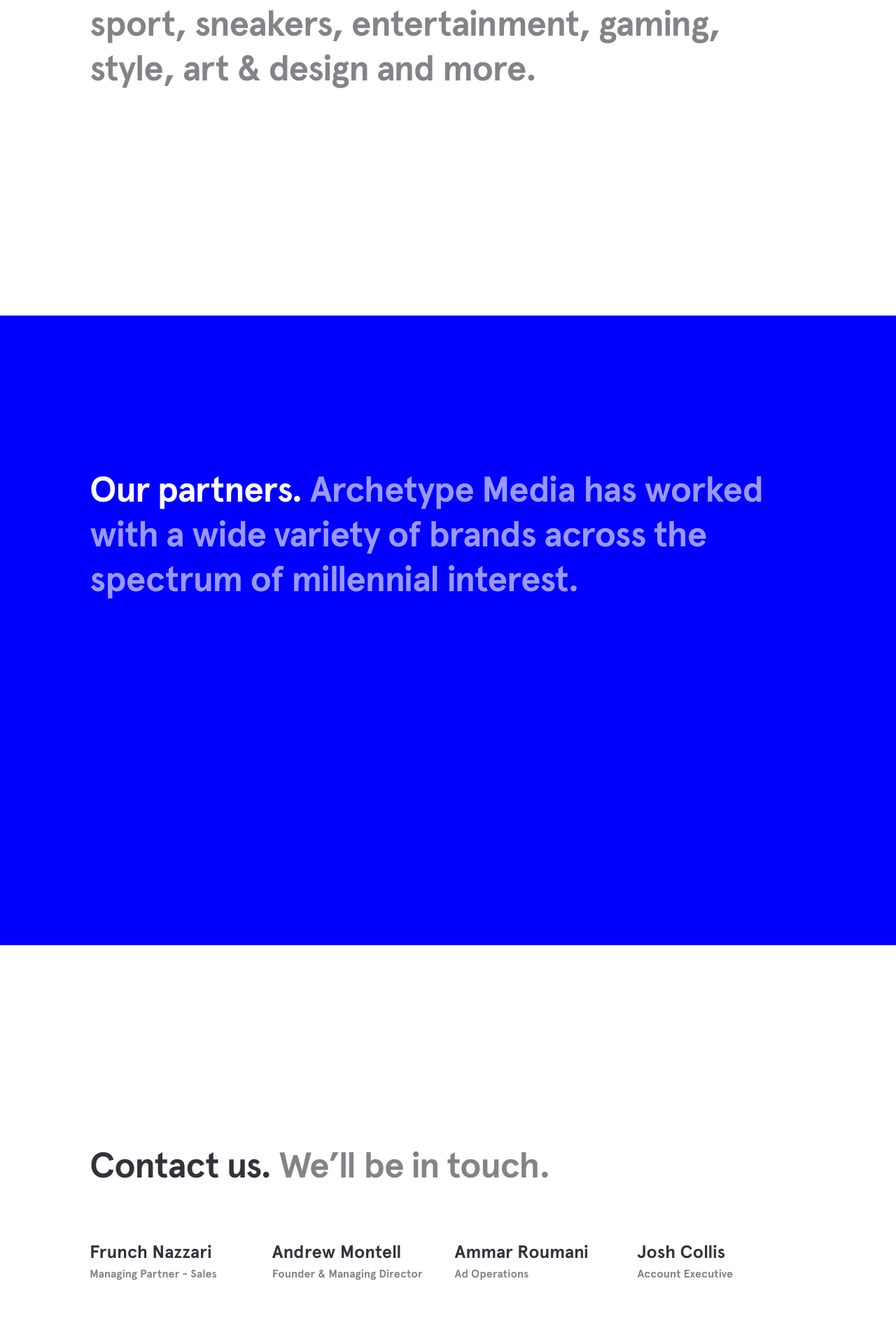
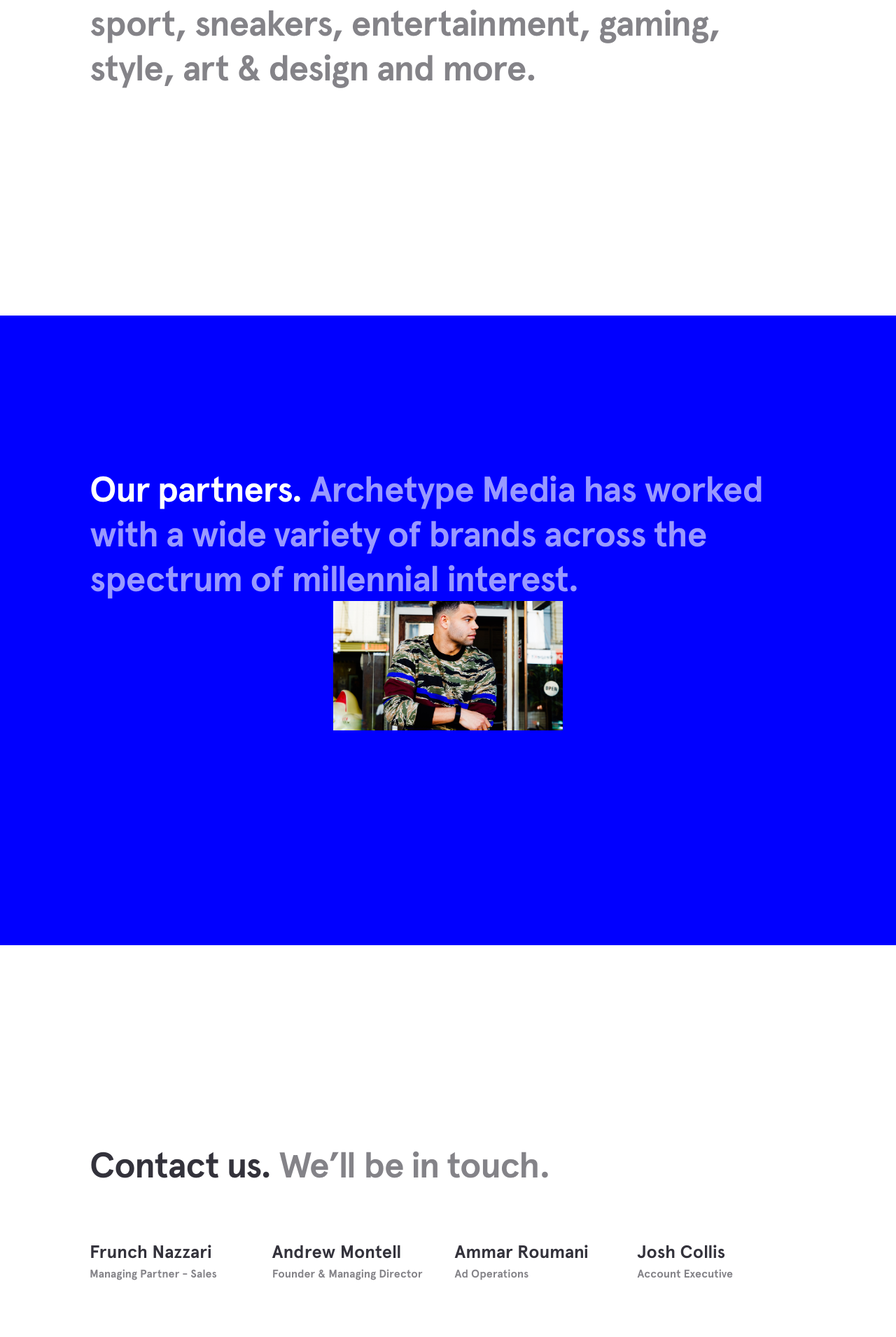
Before and after one commit to Archetype-Media/archetypemedia.com.au, a Jekyll site: the page built from index.markdown, in a window 1280 px wide. Shown: the part 1925-3836 px from the top of the page at 70% size. Built offline with Jekyll 4.4.1, drawn with Linux system fonts in a browser that asks for light colours.

Commit message:
Updated Fitbit

```diff
--- a/_work/fitbit.markdown
+++ b/_work/fitbit.markdown
@@ -5,5 +5,6 @@
 - spectrum experience
 position: 1
 link: http://au.complex.com/sports/jason-johannisen-working-to-schedule
+image: "/uploads/jason-johannisen.jpg"
 subtitle: Jason Johannisen / Working To Schedule
 ---
```
